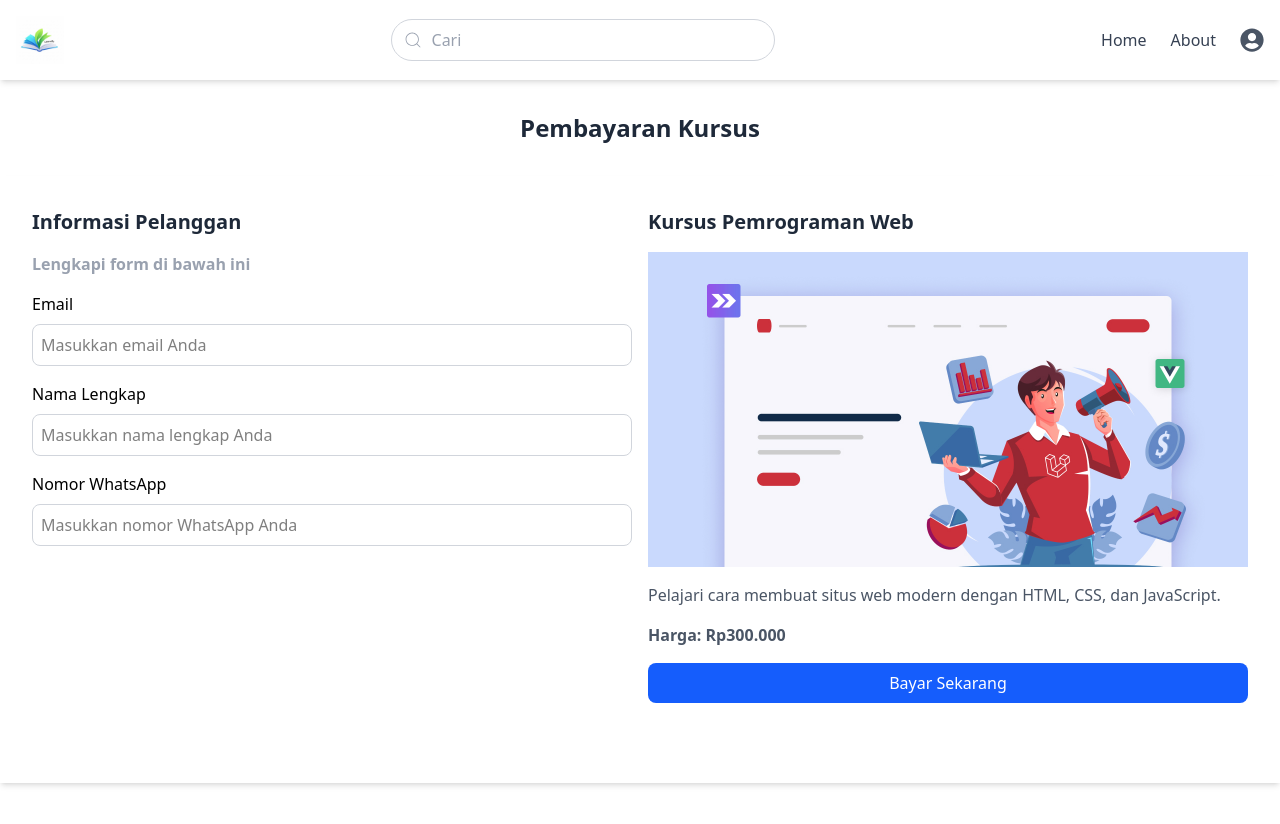
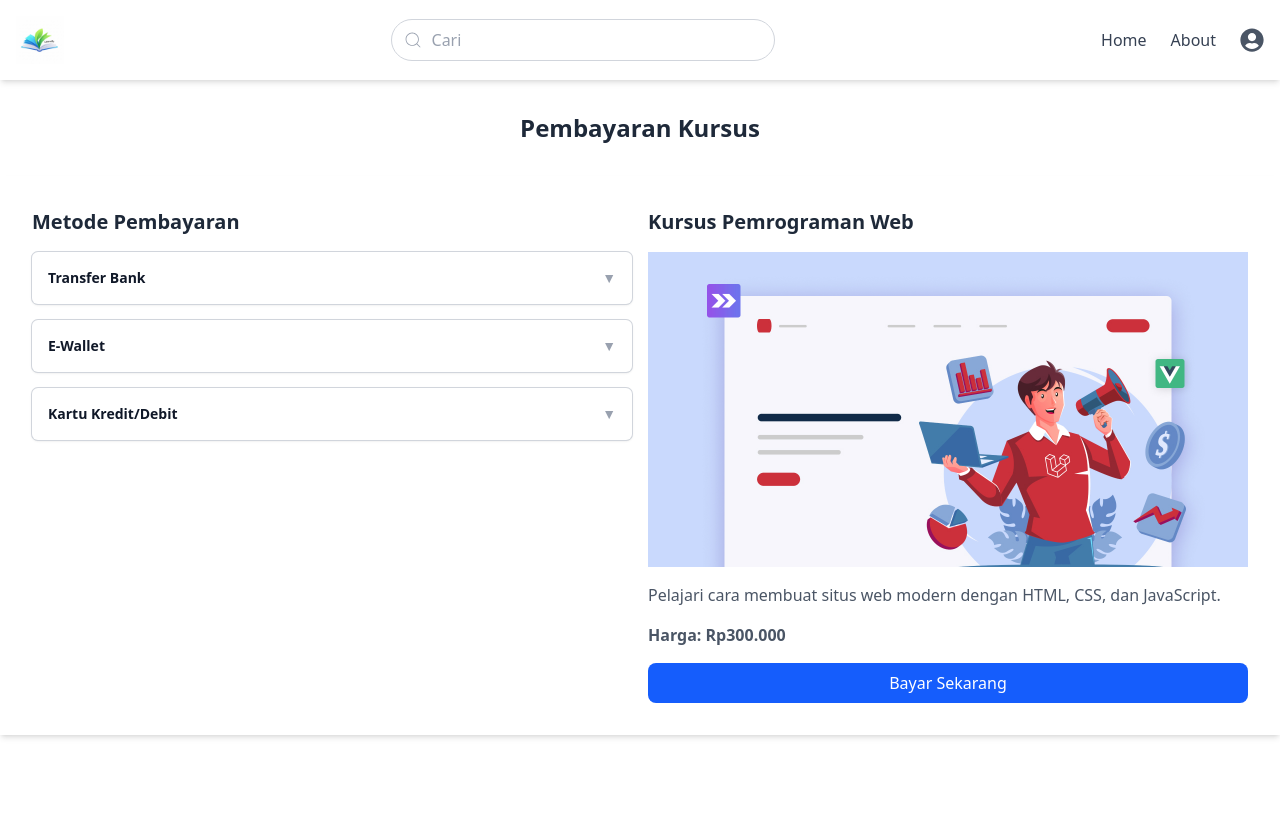
Before and after one commit to lailaqadriyah/learnify, a React (Vite) app: page /bayar-kursus/1 in a window 1280 px wide. Shown: the top 824 px of the page. Built offline with nearby package versions, Linux system fonts and the light colour scheme.

Commit message:
ubah pembayaran

```diff
--- a/package.json
+++ b/package.json
@@ -15,6 +15,7 @@
     "react-dom": "^19.1.0",
     "react-icons": "^5.5.0",
     "react-router-dom": "^7.6.3",
+    "sweetalert2": "^11.22.2",
     "tailwindcss": "^4.1.11"
   },
   "devDependencies": {
--- a/src/pages/Pembayaran.jsx
+++ b/src/pages/Pembayaran.jsx
@@ -1,100 +1,159 @@
-import React from "react";
-import { useParams } from "react-router-dom";
-import { Link } from "react-router-dom";
-
+import React, { useState } from "react";
+import { useParams, Link } from "react-router-dom";
 
 const Bayar = [
   {
     id: 1,
     title: "Kursus Pemrograman Web",
-    description:
-      "Pelajari cara membuat situs web modern dengan HTML, CSS, dan JavaScript.",
+    description: "Pelajari cara membuat situs web modern dengan HTML, CSS, dan JavaScript.",
     img: "/src/img/kursus1.jpg",
     harga: "Rp300.000",
-    link: "",
   },
   {
     id: 2,
     title: "Kursus Data Science",
-    description:
-      "Pelajari analisis data, machine learning, dan visualisasi data.",
+    description: "Pelajari analisis data, machine learning, dan visualisasi data.",
     img: "/src/img/kursus2.png",
     harga: "Rp500.000",
-    link: "",
-  },
-  {
-    id: 3,
-    title: "Kursus Desain Grafis",
-    description:
-      "Pelajari dasar-dasar desain grafis dan penggunaan software desain.",
-    img: "/src/img/kursusdesain.png",
-    harga: "Rp400.000",
-    link: "",
-  },
-  {
-    id: 4,
-    title: "Kursus Pemasaran Digital",
-    description:
-      "Pelajari strategi pemasaran online dan penggunaan media sosial.",
-    img: "/src/img/kursus3.jpg",
-    harga: "Rp350.000",
-    link: "",
   },
 ];
 
 function Pembayaran() {
   const { id } = useParams();
+
+  const [showBanks, setShowBanks] = useState(false);
+  const [showEwallet, setShowEwallet] = useState(false);
+  const [showKartu, setShowKartu] = useState(false);
+
+  const [selectedBank, setSelectedBank] = useState("");
+  const [selectedEwallet, setSelectedEwallet] = useState("");
+  const [selectedKartu, setSelectedKartu] = useState("");
+
   const bayar = Bayar.find((k) => k.id === parseInt(id));
 
   if (!bayar) {
     return <div className="text-center mt-16">Kursus tidak ditemukan.</div>;
   }
+
   return (
     <div className="flex flex-col items-center justify-start min-h-screen">
-          <h1 className="text-2xl font-bold text-gray-800 m-8">
-            Pembayaran Kursus
-          </h1>
-      <div class="grid grid-cols-2 gap-4 justify-start items-start w-full p-8 bg-white shadow-md">
-        <div className="">
-          <h2 className="text-xl font-bold text-gray-800 mb-4">Informasi Pelanggan</h2>
-          <p className="font-semibold text-l text-gray-400 mb-4">
-            Lengkapi form di bawah ini
-          </p>
-          <p className="mb-2">Email</p>
+      <h1 className="text-2xl font-bold text-gray-800 m-8">Pembayaran Kursus</h1>
+
+      <div className="grid grid-cols-2 gap-4 w-full p-8 bg-white shadow-md">
+        <div>
+          <h2 className="text-xl font-bold text-gray-800 mb-4">Metode Pembayaran</h2>
+
+          {/* Transfer Bank */}
+          <button
+            onClick={() => {
+              setShowBanks(!showBanks);
+              setShowEwallet(false);
+              setShowKartu(false);
+            }}
+            className="inline-flex w-full justify-between rounded-md bg-white p-4 text-sm font-semibold text-gray-900 shadow ring-1 ring-gray-300 hover:bg-gray-50"
+          >
+            {selectedBank || "Transfer Bank"}
+            <span className="text-gray-400">{showBanks ? "▲" : "▼"}</span>
+          </button>
+          {showBanks && (
+            <div className="bg-white shadow ring-1 ring-black/5 p-2 mt-2 space-y-2 rounded-md">
+              {["Bank BCA", "Bank Mandiri", "Bank BRI"].map((bank) => (
+                <label
+                  key={bank}
+                  className="flex items-center px-4 py-2 hover:bg-gray-100 cursor-pointer"
+                >
                   <input
-                type="email"
-                className="border border-gray-300 rounded-lg p-2 w-full mb-4"
-                placeholder="Masukkan email Anda"
+                    type="radio"
+                    name="bank"
+                    value={bank}
+                    checked={selectedBank === bank}
+                    onChange={(e) => setSelectedBank(e.target.value)}
+                    className="mr-2"
                   />
-            <p className="mb-2 ">
-                Nama Lengkap
-            </p>
+                  {bank}
+                </label>
+              ))}
+            </div>
+          )}
+
+          {/* E-Wallet */}
+          <button
+            onClick={() => {
+              setShowEwallet(!showEwallet);
+              setShowBanks(false);
+              setShowKartu(false);
+            }}
+            className="inline-flex w-full justify-between rounded-md bg-white p-4 mt-4 text-sm font-semibold text-gray-900 shadow ring-1 ring-gray-300 hover:bg-gray-50"
+          >
+            {selectedEwallet || "E-Wallet"}
+            <span className="text-gray-400">{showEwallet ? "▲" : "▼"}</span>
+          </button>
+          {showEwallet && (
+            <div className="bg-white shadow ring-1 ring-black/5 p-2 mt-2 space-y-2 rounded-md">
+              {["GoPay", "OVO", "Dana"].map((wallet) => (
+                <label
+                  key={wallet}
+                  className="flex items-center px-4 py-2 hover:bg-gray-100 cursor-pointer"
+                >
                   <input
-                type="text"
-                className="border border-gray-300 rounded-lg p-2 w-full mb-4"
-                placeholder="Masukkan nama lengkap Anda"
+                    type="radio"
+                    name="ewallet"
+                    value={wallet}
+                    checked={selectedEwallet === wallet}
+                    onChange={(e) => setSelectedEwallet(e.target.value)}
+                    className="mr-2"
                   />
-            <p className="mb-2">Nomor WhatsApp</p>
+                  {wallet}
+                </label>
+              ))}
+            </div>
+          )}
+
+          {/* Kartu Kredit/Debit */}
+          <button
+            onClick={() => {
+              setShowKartu(!showKartu);
+              setShowBanks(false);
+              setShowEwallet(false);
+            }}
+            className="inline-flex w-full justify-between rounded-md bg-white p-4 mt-4 text-sm font-semibold text-gray-900 shadow ring-1 ring-gray-300 hover:bg-gray-50"
+          >
+            {selectedKartu || "Kartu Kredit/Debit"}
+            <span className="text-gray-400">{showKartu ? "▲" : "▼"}</span>
+          </button>
+          {showKartu && (
+            <div className="bg-white shadow ring-1 ring-black/5 p-2 mt-2 space-y-2 rounded-md">
+              {["Visa", "MasterCard"].map((card) => (
+                <label
+                  key={card}
+                  className="flex items-center px-4 py-2 hover:bg-gray-100 cursor-pointer"
+                >
                   <input
-                type="text"
-                className="border border-gray-300 rounded-lg p-2 w-full mb-4"
-                placeholder="Masukkan nomor WhatsApp Anda"
+                    type="radio"
+                    name="kartu"
+                    value={card}
+                    checked={selectedKartu === card}
+                    onChange={(e) => setSelectedKartu(e.target.value)}
+                    className="mr-2"
                   />
+                  {card}
+                </label>
+              ))}
             </div>
+          )}
+        </div>
+
+        {/* Info kursus */}
         <div>
           <h1 className="text-xl font-bold text-gray-800 mb-4">{bayar.title}</h1>
-            <img src={bayar.img} alt={bayar.title} className="" />
+          <img src={bayar.img} alt={bayar.title} />
           <p className="text-gray-600 mt-4">{bayar.description}</p>
           <p className="text-gray-600 mt-4 font-bold">Harga: {bayar.harga}</p>
-            <Link to='' className="text-blue-500 hover:underline">
+          <Link to="/metode-bayar">
             <button className="bg-blue-600 text-white rounded-lg w-full h-10 mt-4">
               Bayar Sekarang
             </button>
           </Link>
-        </div>
-        <div className="col-span-2 mt-8">
-
-
         </div>
       </div>
     </div>
```
Also changed, not shown: 1 other file (tests, documents, lock files or other folders). Lines whose indentation alone changed are shown as unchanged.
